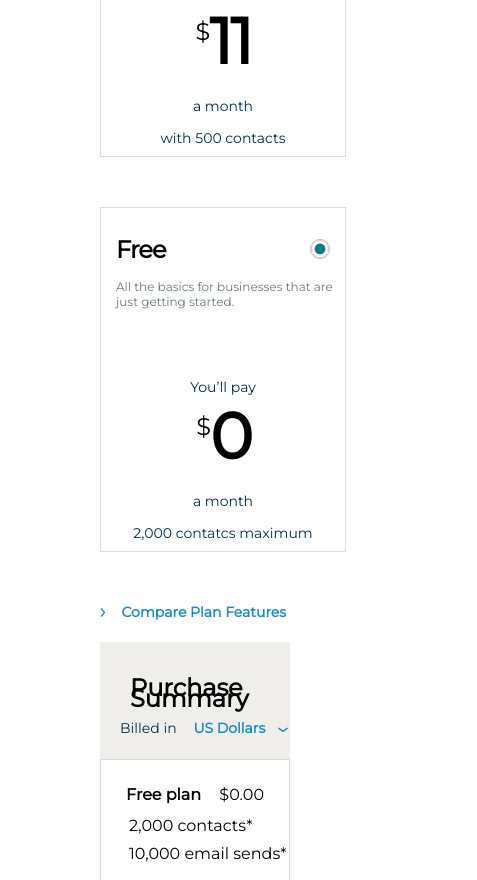
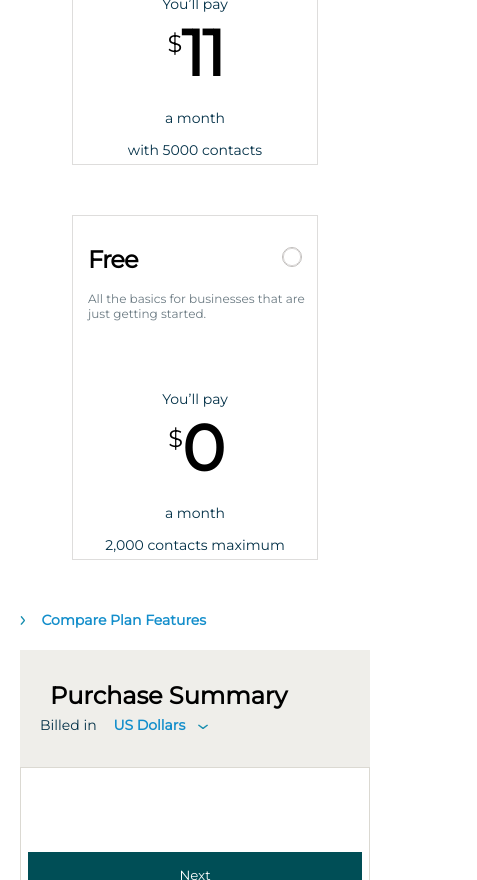
Before and after one commit to adewale-samson/easy-go, a React (Create React App) app: page / in a window 390 px wide. Shown: the part 1120-2000 px from the top of the page, 477 px wide, since content can reach past the window. Built offline with nearby package versions, Linux system fonts and the light colour scheme.

Commit message:
Page Routing implemented

```diff
--- a/src/App.js
+++ b/src/App.js
@@ -5,30 +5,22 @@ import ContactUs from './Pages/ContactUs/ContactUs';
 import Login from './Pages/Login/Login';
 import SelectPlan from './Pages/SelectPlan/SelectPlan';
 import SignUp from './Pages/SignUp/SignUp'
+import { Route, Routes} from 'react-router-dom'
 
 
 function App() {
   return (
-    <div className="App">
-      {/* <header className="App-header">
-        <img src={logo} className="App-logo" alt="logo" />
-        <p>
-          Edit <code>src/App.js</code> and save to reload.
-        </p>
-        <a
-          className="App-link"
-          href="https://reactjs.org"
-          target="_blank"
-          rel="noopener noreferrer"
-        >
-          Learn React
-        </a>
-      </header> */}
-      <SelectPlan />
-      <ContactUs />
-      <Nav />
+    <div>
+      {/* <SelectPlan/>
       <Login />
-      <SignUp />
+      <SignUp /> */}
+      {/* <Nav /> */}
+       <Routes>
+        <Route path='/' element={<SelectPlan/>} />
+      <Route path='/ContactUs' element={<ContactUs />} />
+      <Route path='/Login' element={<Login />} />
+      <Route path='/SignUp' element={<SignUp />} />
+      </Routes>
     </div>
   );
 }
--- a/src/Components/Card/Card.css
+++ b/src/Components/Card/Card.css
@@ -3,13 +3,13 @@
   font-style: normal;
   font-weight: 400;
   width: 246px;
-  border: 1px solid #DEDDDC;
+  border: 1px solid #dedddc;
   height: 345px;
   padding: 0px 15px;
   margin-top: 50px;
   text-align: center;
 }
-.card-heading-check{
+.card-heading-check {
   display: flex;
   justify-content: space-between;
   align-items: center;
@@ -52,7 +52,7 @@
   letter-spacing: -0.04em;
   margin: 35px 0px 37px 0px;
 }
-.dollar{
+.dollar {
   font-size: 24px;
   line-height: 11px;
   font-weight: 300;
--- a/src/Components/Card/Card.jsx
+++ b/src/Components/Card/Card.jsx
@@ -1,15 +1,19 @@
 import './Card.css'
 import unchecked from '../../Assets/uncheck.svg'
 import checked from '../../Assets/check.svg'
+import { useState } from 'react'
 const Card = ({heading, paragraph, amount, contact, clickMe}) => {
-  // const trialClick = (item) => console.log(item)
+  const [checkbox, setCheckBox] = useState(false)
+  // const changeImage = () => setCheckBox(para =>!para)
 
   return (
     <article className='card-container'>
         <div className="card-heading-check">
             <h3 className="card-h3">{heading}</h3>
             {/* <img src={unchecked} alt="" className='dot'/> */}
-            <img src={checked} alt="" className='dot' onClick={clickMe}/>
+            <div onClick={clickMe} >
+              {checkbox?<img src={checked} alt="" className='dot' />: <img src={unchecked} alt="" className='dot'/>}</div>
+
         </div>
         <p className="card-para">{paragraph}</p>
         <p className="pay-para">You’ll pay</p>
--- a/src/Components/SetUpHeader/SetUpHeader.css
+++ b/src/Components/SetUpHeader/SetUpHeader.css
@@ -10,6 +10,7 @@
 .head-list {
   list-style-type: none;
   display: flex;
+  flex-wrap: wrap;
   text-align: start;
   border-bottom: 1px solid #dedddc;
   font-size: 14px;
@@ -24,3 +25,13 @@
   color: #023047;
   font-weight: 700;
 }
+
+/* @media screen and (max-width: 427px) {
+  .head-list{
+    font-size: 12px;
+  }
+  .list-item{
+    padding-right: 0px;
+  }
+
+} */
--- a/src/Components/SetUpHeader/SetUpHeader.jsx
+++ b/src/Components/SetUpHeader/SetUpHeader.jsx
@@ -1,6 +1,7 @@
 import list from '../../Assets/list_icon.svg'
 import greater from '../../Assets/greater.svg'
 import './SetUpHeader.css'
+
 
 const SetUpHeader = () => {
   return (
--- a/src/Pages/Login/Login.css
+++ b/src/Pages/Login/Login.css
@@ -1,11 +1,11 @@
 .login-main-container {
   display: flex;
-  flex-wrap: wrap;
+  /* flex-wrap: wrap; */
   font-family: "Montserrat", sans-serif;
   font-style: normal;
   font-weight: 500;
   color: #023047;
-  height: 1024px;
+  /* height: 1024px; */
 }
 .login-subcontainer1 {
   width: 54.167%;
@@ -60,3 +60,9 @@
   bottom: 0px;
   right: 0px;
 }
+
+@media screen and (max-width: 1244px) {
+  .login-subcontainer1 {
+    padding: 0px 50px;
+  }
+}
--- a/src/Pages/SelectPlan/SelectPlan.css
+++ b/src/Pages/SelectPlan/SelectPlan.css
@@ -109,18 +109,32 @@
   border: none;
   margin-bottom: 10px;
 }
-
-@media screen and (max-width: 468px) {
-  .card-flex {
-    display: block;
-  }
-  .select-class{
+@media screen and (max-width: 771px) {
+  .select-class {
     padding: 0px 50px;
   }
 }
 
-@media screen and (max-width: 768px) {
-  .select-class {
-    padding: 0px 100px;
+@media screen and (max-width: 591px) {
+  .card-flex {
+    /* display: block;
+    width: 50%;
+    margin-left: auto;
+    margin-right: auto;
+    padding: 0px; */
+    justify-content: space-around;
+  }
+  .select-class{
+    padding: 0px 20px;
   }
 }
+@media screen and (max-width: 425px){
+  .card-flex{
+    /* width: 10%;
+    margin-left: auto;
+    margin-right: auto; */
+    justify-content: space-around;
+
+  }
+
+}
--- a/src/Pages/SelectPlan/SelectPlan.jsx
+++ b/src/Pages/SelectPlan/SelectPlan.jsx
@@ -4,59 +4,65 @@ import compare from "../../Assets/compare.svg";
 import down from "../../Assets/down-arrow.svg";
 import SetUpHeader from "../../Components/SetUpHeader/SetUpHeader";
 import Button from "../../Components/Button/Button";
+import { useState } from "react";
+import { Link } from "react-router-dom";
+
 
 const SelectPlan = () => {
   const cardState = [
     {
-      id: 10,
+      id: 0,
       heading: `Premium`,
       paragraph: `Advanced features for pros who need more customization.`,
       amount: `299`,
       contact: "with 10,000 contacts",
+      email: `10,000 email sends`
     },
     {
-      id: 11,
+      id: 1,
       heading: `Standard`,
       paragraph: `Better insights for growing business that want more customers.`,
       amount: `17`,
-      contact: "with 500 contacts",
+      contact: "with 6000 contacts",
+      email: `6,000 email sends`
     },
     {
-      id: 12,
+      id: 2,
       heading: `Essentials`,
       paragraph: `Must-have features for email senders who want added support.`,
       amount: `11`,
-      contact: "with 500 contacts",
+      contact: "with 5000 contacts",
+      email: `5,000 email sends`
     },
     {
-      id: 13,
+      id: 3,
       heading: `Free`,
       paragraph: `All the basics for businesses that are just getting started.`,
       amount: `0`,
-      contact: "2,000 contatcs maximum",
+      contact: "2,000 contacts maximum",
+      email: `500 email sends`
     },
   ];
   const clickHandler = (item, index) => {
-    console.log(item)
     if (item.id === index) {
-      console.log("we are moving", index, item.id);
-    } else {
-      console.log("try again");
+      setUpdateUI(item)
+      // setCheckBox(para => !para)
     }
   };
-
+  // const [checkbox, setCheckBox] = useState(false)
+  const [updateUI, setUpdateUI] = useState({})
   return (
     <section className="select-class">
       <SetUpHeader />
       <div className="card-flex">
-        {cardState.map((item) => (
+        {cardState.map((item, index) => (
           <Card
             key={item.id}
             heading={item.heading}
             paragraph={item.paragraph}
             amount={item.amount}
             contact={item.contact}
-            clickMe={(item, index) => clickHandler(item, index)}
+            clickMe={() => clickHandler(item, index)}
           />
         ), cardState)}
       </div>
@@ -76,13 +82,14 @@ const SelectPlan = () => {
       </div>
       <article className="list-container">
         <div className="plan-flex">
-          <h4 className="plan-list">Free plan</h4>
-          <p>$0.00</p>
+          {/* <h4 className="plan-list">Free plan</h4> */}
+          <h4 className="plan-list">{updateUI.heading}</h4>
+          <p>{updateUI.amount!==undefined?`$${updateUI.amount}.00`:""}</p>
         </div>
-        <p className="contact-list">2,000 contacts*</p>
-        <p className="email-list">10,000 email sends*</p>
+        <p className="contact-list">{updateUI.contact!==undefined?`${updateUI.contact}*`:''}</p>
+        <p className="email-list">{updateUI.email!==undefined?`${updateUI.email}*`:''}</p>
         {/* <button className="btn-list">Next</button> */}
-        <Button text="Next" />
+        <Link to="SignUp"><Button text="Next" /></Link>
       </article>
     </section>
   );
--- a/src/Pages/SignUp/SignUp.jsx
+++ b/src/Pages/SignUp/SignUp.jsx
@@ -3,6 +3,7 @@ import main from '../../Assets/main-img.svg'
 import eyes from '../../Assets/eye.svg'
 import Button from '../../Components/Button/Button'
 import Nav from '../../Components/Nav/Nav'
+import { Link } from 'react-router-dom'
 const style = {width:'154px', backgroundColor:'#fff', color:'#023047', margin:'0px', border: '1px solid #023047'}
 const Login = () => {
   return (
@@ -21,7 +22,7 @@ const Login = () => {
                 <label htmlFor="promotions" className='signup-label label-text'>I don’t want to receive <span>promotional emails</span> from SendEasy.</label>
             </form>
             <p className='signup-paragraph'>By creating an account, you agree to our Terms and have read and acknowledge the Global Privacy Statement.</p>
-        <Button text={'Sign up'} style={style}/>
+        <Link to='/Login'><Button text={'Sign up'} style={style}/></Link>
         </div>
         <div className="signup-subcontainer2">
           <img src={main} alt="" className='sub2-image'/>
--- a/src/index.js
+++ b/src/index.js
@@ -3,12 +3,13 @@ import ReactDOM from 'react-dom/client';
 import './index.css';
 import App from './App';
 import reportWebVitals from './reportWebVitals';
+import { BrowserRouter } from 'react-router-dom';
 
 const root = ReactDOM.createRoot(document.getElementById('root'));
 root.render(
-  <React.StrictMode>
+  <BrowserRouter>
     <App />
-  </React.StrictMode>
+  </BrowserRouter>
 );
 
 // If you want to start measuring performance in your app, pass a function
```
Lines whose indentation alone changed are shown as unchanged.
